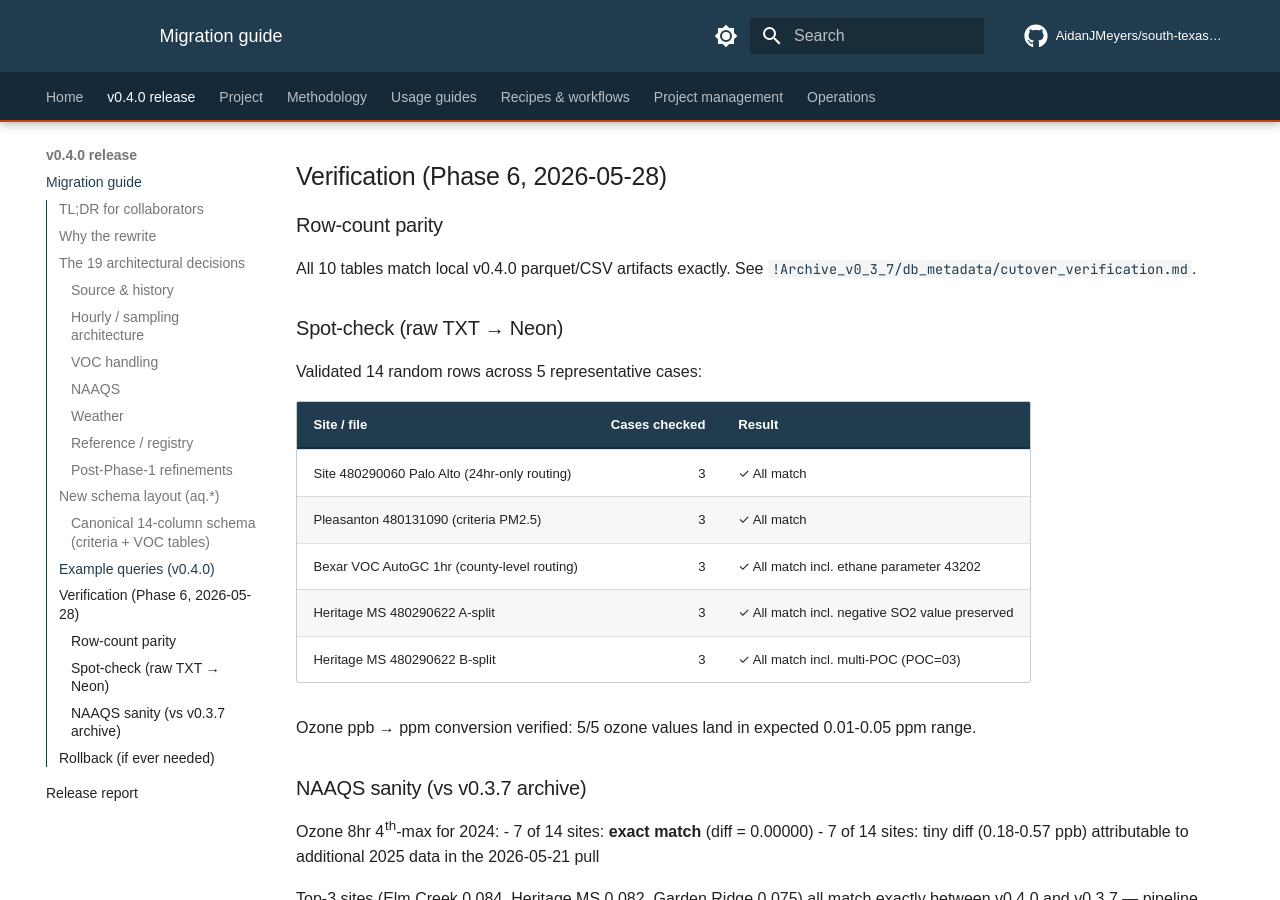
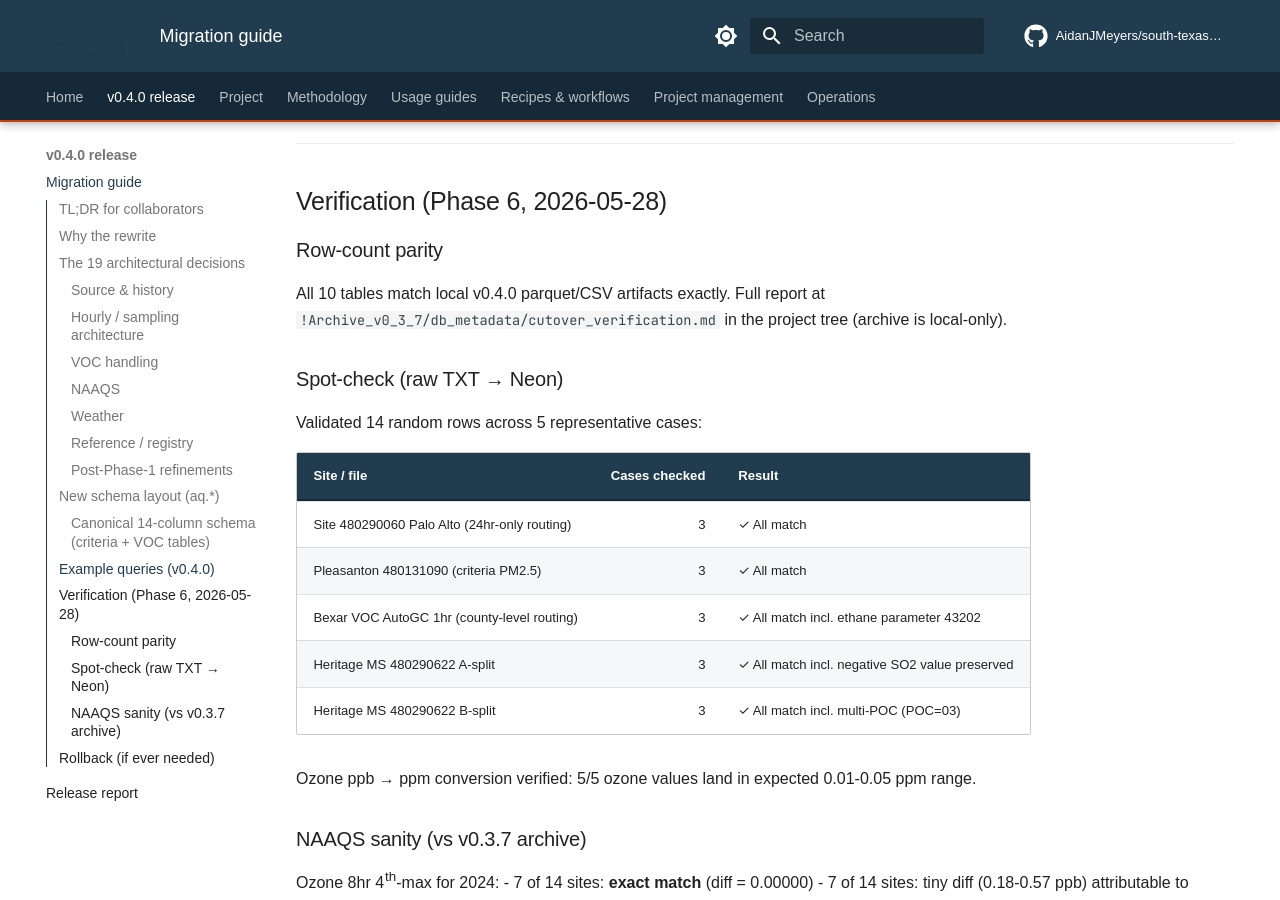
Before and after one commit to AidanJMeyers/south-texas-aq-pipeline, an MkDocs documentation site: the page built from pipeline/docs/v0_4_0_migration.md, in a window 1280 px wide and 900 px high, scrolled down 5394 px. Built offline with MkDocs 1.6.1 and Material for MkDocs 9.7.7, drawn with Linux system fonts in a browser that asks for light colours; some web fonts are replaced; comment, search, counter and statistics services are not loaded; some of the changed text lies outside the part shown.

Commit message:
docs(v0.4.0): drop links to local-only !Archive_v0_3_7 files
mkdocs --strict aborts on markdown links whose targets aren't part of
the docs site. The migration guide had two such links pointing at
files under !Archive_v0_3_7/ which is local-only (1.1 GB, not in git).

Replaced with plain-text path references so the build passes.

Co-Authored-By: Claude Opus 4.7 (1M context) <noreply@anthropic.com>

```diff
--- a/pipeline/docs/v0_4_0_migration.md
+++ b/pipeline/docs/v0_4_0_migration.md
@@ -3,7 +3,7 @@
 **Released:** 2026-05-28
 **Previous version:** v0.3.7 (EPA + TCEQ hybrid)
 **Migration scope:** Full ingestion / storage / schema rewrite
-**Rollback procedure:** [`!Archive_v0_3_7/README.md`](../../!Archive_v0_3_7/README.md)
+**Rollback procedure:** see `!Archive_v0_3_7/README.md` in the project tree (not on the docs site — the archive is local-only because it's 1.1 GB)
 
 > v0.4.0 is the first version where **TCEQ is the sole source of truth** for
 > every site. The EPA AQS API integration path is retired. Historical v0.3.7
@@ -214,8 +214,7 @@ WHERE p.aqsid = '480290052' AND p.pollutant_group = 'Ozone'
 
 ### Row-count parity
 
-All 10 tables match local v0.4.0 parquet/CSV artifacts exactly. See
-[`!Archive_v0_3_7/db_metadata/cutover_verification.md`](../../!Archive_v0_3_7/db_metadata/cutover_verification.md).
+All 10 tables match local v0.4.0 parquet/CSV artifacts exactly. Full report at `!Archive_v0_3_7/db_metadata/cutover_verification.md` in the project tree (archive is local-only).
 
 ### Spot-check (raw TXT → Neon)
 
```
